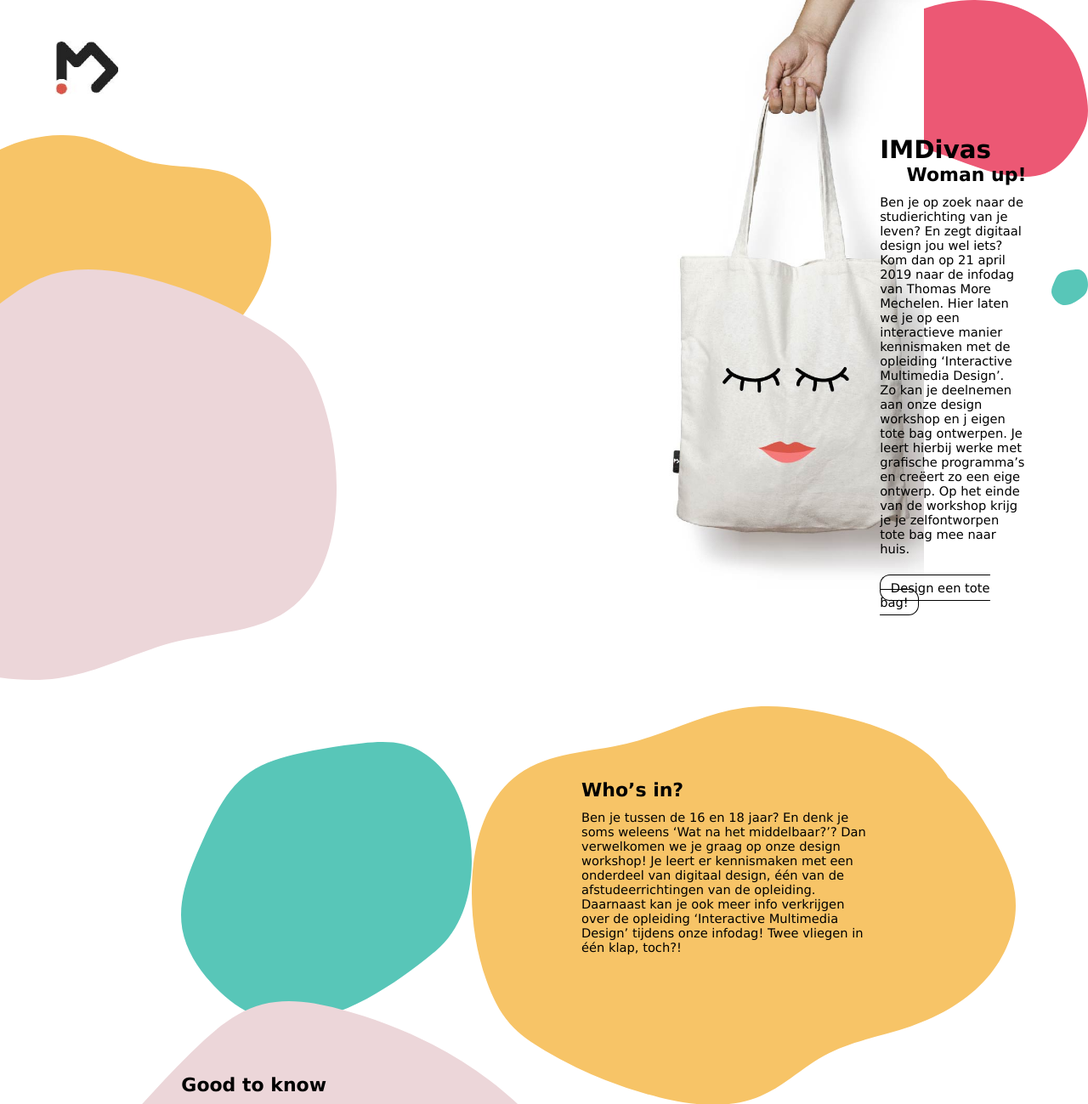
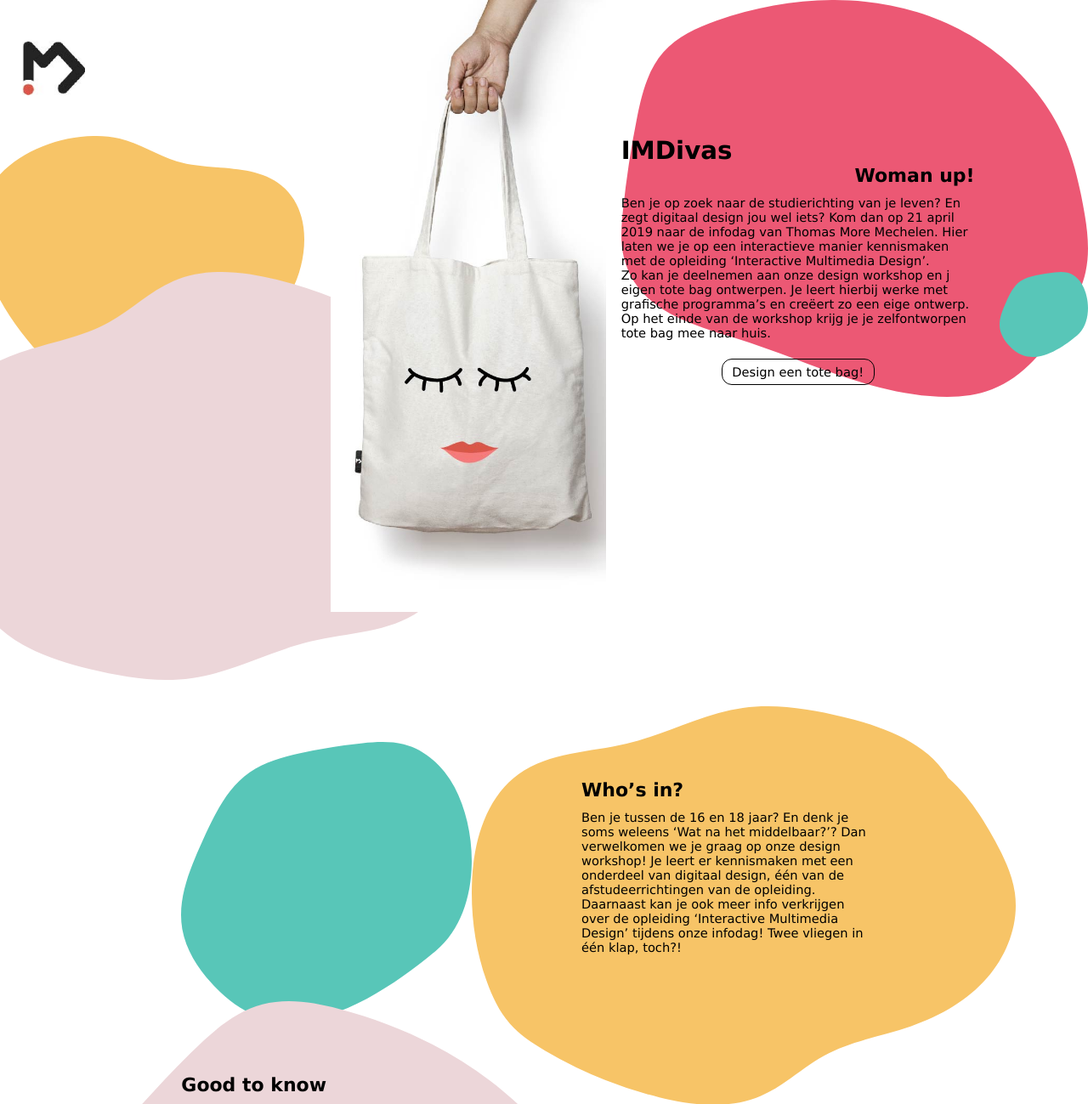
Before and after one commit to sarabreugelmans2/IMDivas, a PHP site: page / in a window 1280 px wide. Shown: the top 1299 px of the page at 85% size. Run offline with PHP 8.4, Linux system fonts and the light colour scheme.

Commit message:
fix intro page

```diff
--- a/style.css
+++ b/style.css
@@ -31,7 +31,7 @@
 /* FIRST GRID */
 .introContainer{
     display:grid;
-    grid-template-columns: 1fr 2fr 2fr 0.5fr;
+    grid-template-columns: 20% 2fr 2fr 0.5fr;
     grid-template-rows: 1fr 1fr 3fr;
     height: 100vh;
     grid-column-gap: 2em;
```
